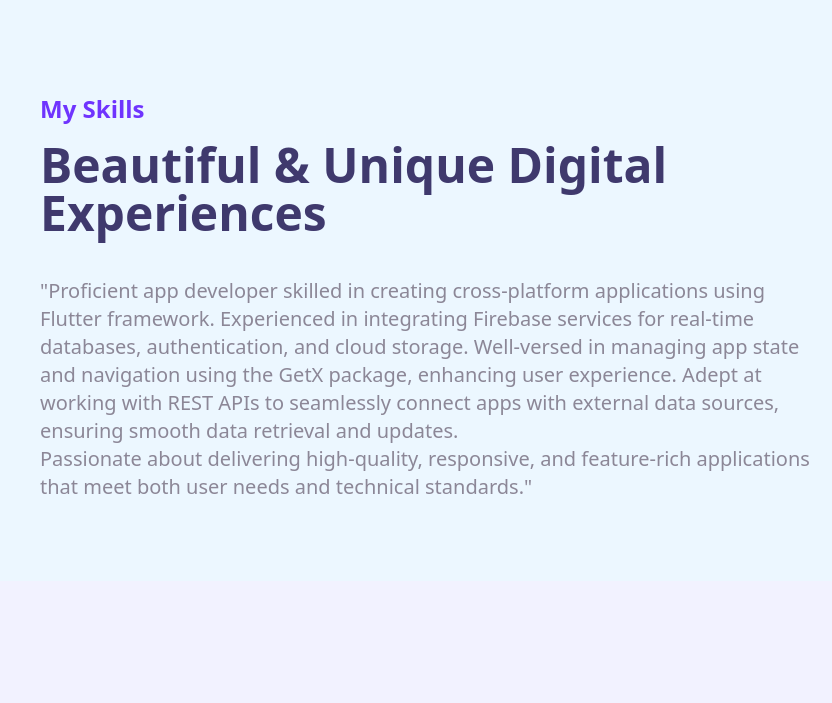
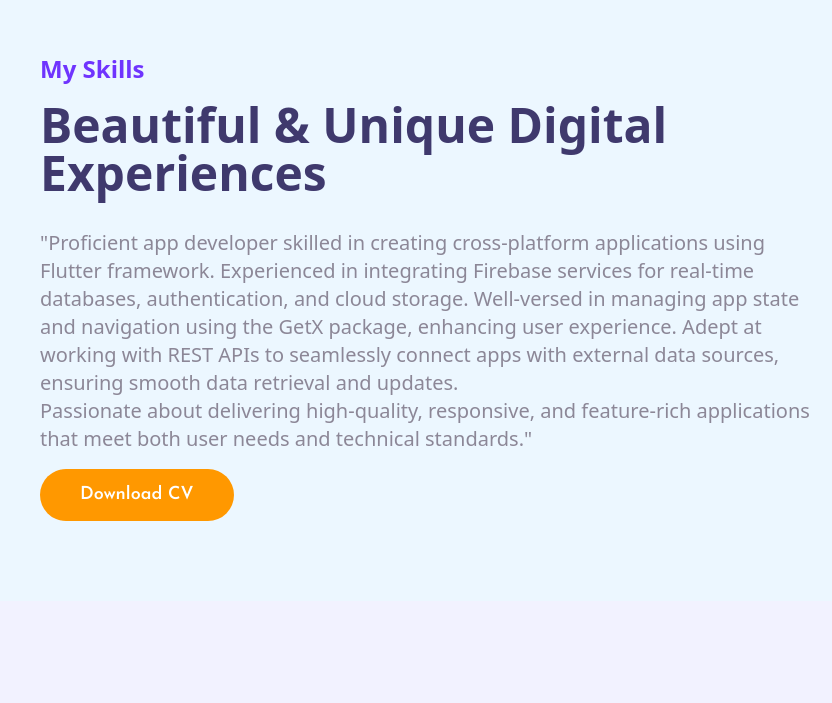
Before and after one commit to shiningsudipto/mostafiz-portfolio, a React (Vite) app: page / in a window 1280 px wide. Shown: the part 827-1530 px from the top of the page, without its empty margins (448-1280 px from the left). Built offline with nearby package versions, Linux system fonts and the light colour scheme.

Commit message:
skill- download btn added

```diff
--- a/src/sections/Skills.jsx
+++ b/src/sections/Skills.jsx
@@ -11,12 +11,13 @@ const Skills = () => {
                         <Progress className={'text-2xl font-semibold'} progress={90} strokeWidth={6} reduction={0} gradient={[{ stop: 0.0, color: '#00bc9b' }, { stop: 1, color: '#5eaefd' }]} subtitle='Rest API' />
                     </div>
                     <div className='col-span-2 ms-14'>
-                        <div className=''>
+                        <div className='-mt-10'>
                             <h2 className="text-secondaryColor text-2xl font-semibold pt-10">My Skills</h2>
-                            <h3 className="text-titleColor text-5xl font-bold pb-10 pt-4">Beautiful & Unique Digital Experiences</h3>
+                            <h3 className="text-titleColor text-5xl font-bold pb-8 pt-4">Beautiful & Unique Digital Experiences</h3>
                         </div>
                         <p className='text-xl text-textColor'>"Proficient app developer skilled in creating cross-platform applications using Flutter framework. Experienced in integrating Firebase services for real-time databases, authentication, and cloud storage. Well-versed in managing app state and navigation using the GetX package, enhancing user experience. Adept at working with REST APIs to seamlessly connect apps with external data sources, ensuring smooth data retrieval and updates. <br />
                             Passionate about delivering high-quality, responsive, and feature-rich applications that meet both user needs and technical standards."</p>
+                        <button className='primaryBtn mt-4'>Download CV</button>
                     </div>
                 </div>
             </div>
```
